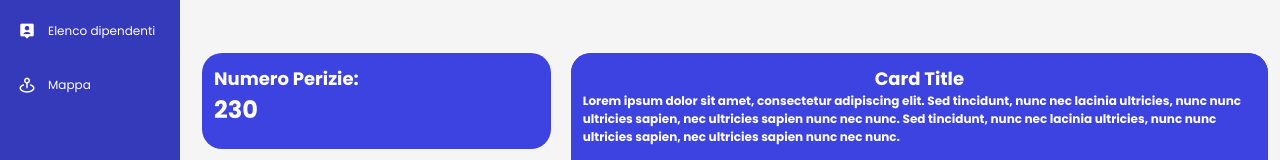
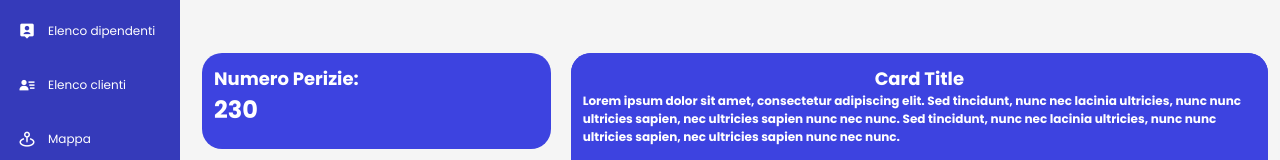
Before and after one commit to migoriA/Rilievi-e-Perizie, an Angular app in the folder Admin/: page /home/dashboard in a window 1280 px wide. Shown: the part 211-371 px from the top of the page. Built offline with nearby package versions, Linux system fonts and the light colour scheme.

Commit message:
Added the clients components and the routing fot it

```diff
--- a/Admin/src/app/app-routing.module.ts
+++ b/Admin/src/app/app-routing.module.ts
@@ -6,6 +6,7 @@ import { HomeCardsComponent } from './components/home-cards/home-cards.component
 import { UserListComponent } from './components/user-list/user-list.component';
 import { ListComponent } from './components/list/list.component';
 import { MapComponent } from './components/map/map.component';
+import { ClientsListComponent } from './components/clients-list/clients-list.component';
 
 const routes: Routes = [
   {
@@ -30,6 +31,10 @@ const routes: Routes = [
         component: UserListComponent
       },
       {
+        path: 'clients',
+        component: ClientsListComponent
+      },
+      {
         path: 'list',
         component: ListComponent
       },
--- a/Admin/src/app/app.module.ts
+++ b/Admin/src/app/app.module.ts
@@ -12,6 +12,7 @@ import { HomeCardsComponent } from './components/home-cards/home-cards.component
 import { UserListComponent } from './components/user-list/user-list.component';
 import { ListComponent } from './components/list/list.component';
 import { MapComponent } from './components/map/map.component';
+import { ClientsListComponent } from './components/clients-list/clients-list.component';
 
 @NgModule({
   declarations: [
@@ -25,6 +26,7 @@ import { MapComponent } from './components/map/map.component';
     UserListComponent,
     ListComponent,
     MapComponent,
+    ClientsListComponent,
   ],
   imports: [
     BrowserModule,
--- a/Admin/src/app/components/aside-bar/aside-bar.component.html
+++ b/Admin/src/app/components/aside-bar/aside-bar.component.html
@@ -11,6 +11,9 @@
       <a class="li" appActiveClass routerLink="/home/userlist" routerLinkActive="active">
         <span><i class="bx bxs-user-pin"></i> Elenco dipendenti</span>
       </a>
+      <a class="li" appActiveClass routerLink="/home/clients" routerLinkActive="active">
+        <span><i class='bx bxs-user-detail'></i> Elenco clienti</span>
+      </a>
       <a class="li" appActiveClass routerLink="/home/map" routerLinkActive="active">
         <span><i class="bx bx-map-pin"></i> Mappa</span>
       </a>
--- /dev/null
+++ b/Admin/src/app/components/clients-list/clients-list.component.html
@@ -0,0 +1 @@
+<p>clients-list works!</p>
--- a/Admin/src/app/components/nav-bar/nav-bar.component.html
+++ b/Admin/src/app/components/nav-bar/nav-bar.component.html
@@ -13,6 +13,9 @@
         @else if(router.url == '/home/map'){
           <h1>Mappa</h1>
         }
+        @else if(router.url == '/home/clients'){
+          <h1>Elenco Clienti</h1>
+        }
     </div>
     <div class="rightSide">
       <button (click)="onClick()">
```
Also changed, not shown: Admin/src/app/components/clients-list/clients-list.component.ts (added, +10 -0 lines), Admin/src/app/components/clients-list/clients-list.component.scss (added).
